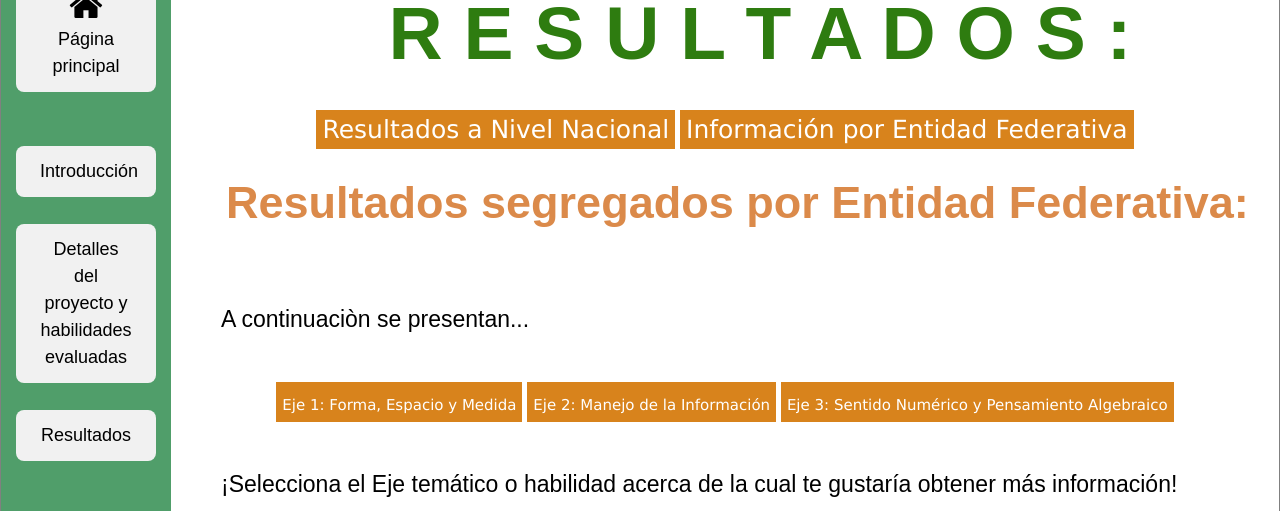
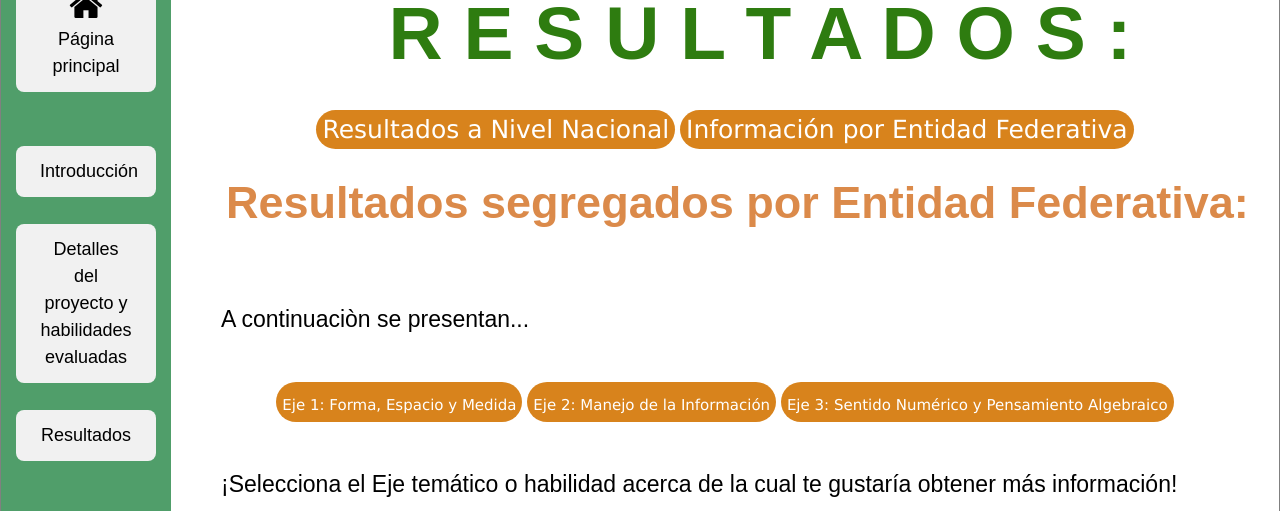
Before and after one commit to rimedie/rimedie.github.io, a Jekyll site: the page built from PLANEA-ELSEN_2015/Heatmaps.html, in a window 1280 px wide. Shown: the part 509-1020 px from the top of the page. Built offline with Jekyll 4.4.1, drawn with Linux system fonts in a browser that asks for light colours.

Commit message:
Update 1_MapasCalor.html

```diff
--- a/_layouts/1_MapasCalor.html
+++ b/_layouts/1_MapasCalor.html
@@ -164,9 +164,10 @@ p {
   background-color: #d8831c;
   text-decoration: none;
   color: white;
-  padding: 105x;
+  padding: 15x;
   font-size: 25px;
   border: none;
+   border-radius: 25px 25px 25px 25px;
 }
 /* The container <div> - needed to position the dropdown content */
 .dropdown {
```
